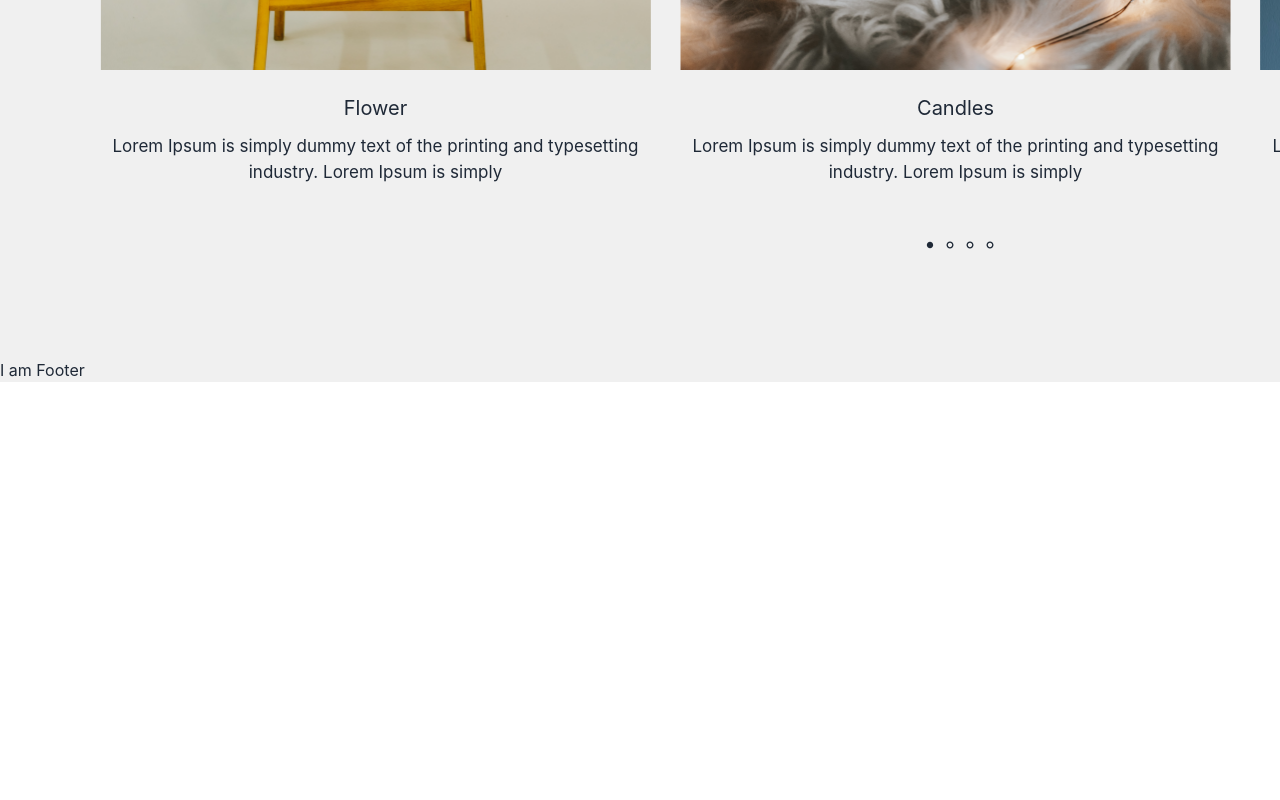
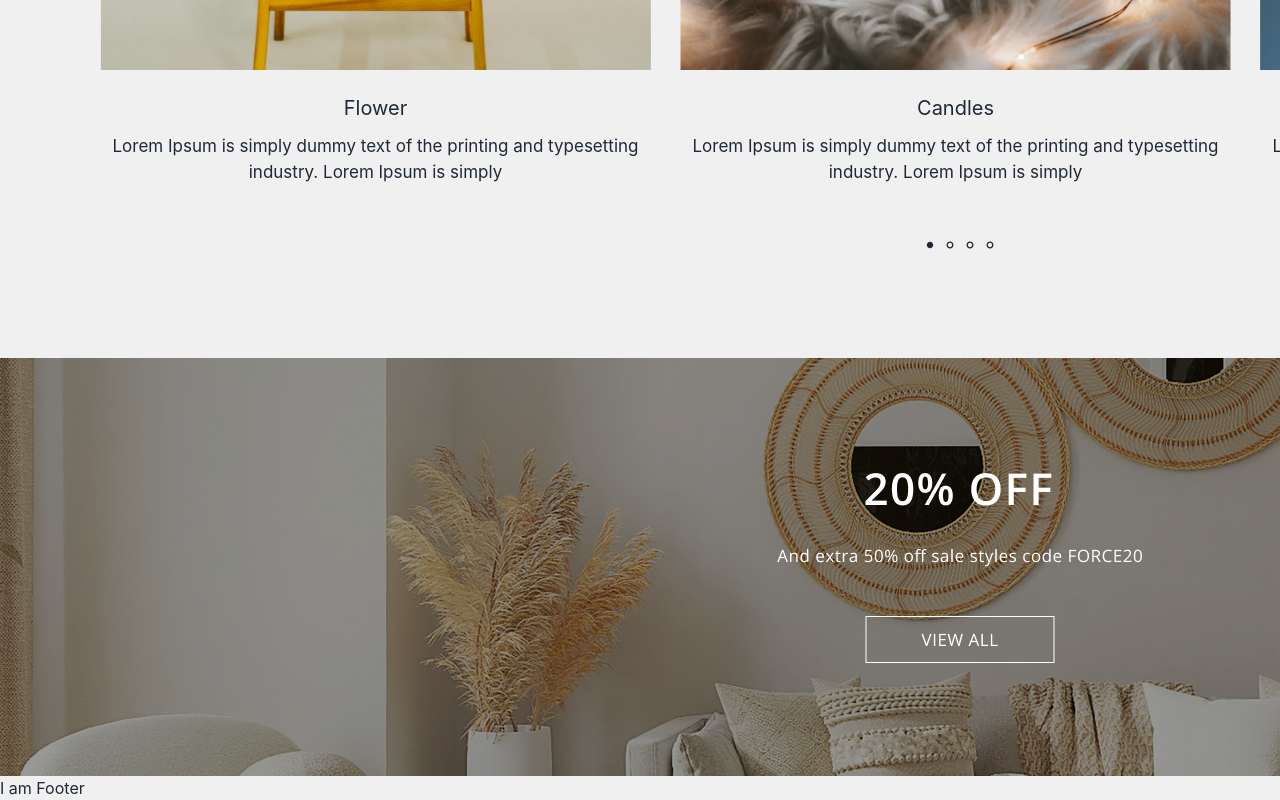
Before and after one commit to ismilearefin/genesys-softwares, a React (Create React App) app: page / in a window 1280 px wide. Shown: the part 1556-2356 px from the top of the page. Before the commit the page ends 1938 px from the top, so only its background shows below. Built offline with nearby package versions, Linux system fonts and the light colour scheme.

Commit message:
Discount section

```diff
--- /dev/null
+++ b/src/components/Home/DiscountSec/DiscountSec.js
@@ -0,0 +1,12 @@
+import React from 'react';
+import discountImg from '../../../assets/discountImg.png';
+
+const DiscountSec = () => {
+    return (
+        <div style={{backgroundImage: `url(${discountImg})`}} className='w-[1920px] h-[418px]'>
+
+        </div>
+    );
+};
+
+export default DiscountSec;
--- a/src/components/Home/Home.js
+++ b/src/components/Home/Home.js
@@ -1,5 +1,6 @@
 import React from 'react';
 import Collection from './Collection/Collection';
+import DiscountSec from './DiscountSec/DiscountSec';
 import HeroSection from './HoreSection/HeroSection';
 
 const Home = () => {
@@ -7,6 +8,7 @@ const Home = () => {
         <div>
             <HeroSection></HeroSection>
             <Collection></Collection>
+            <DiscountSec></DiscountSec>
         </div>
     );
 };
```
Also changed, not shown: src/assets/discountImg.png (added).
